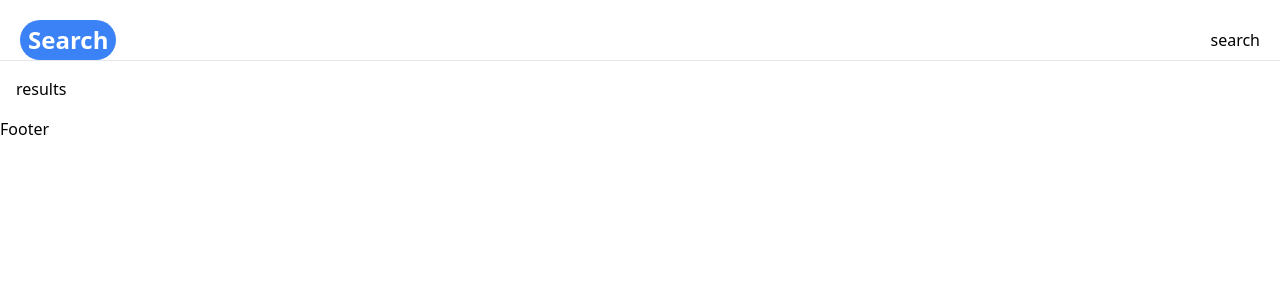
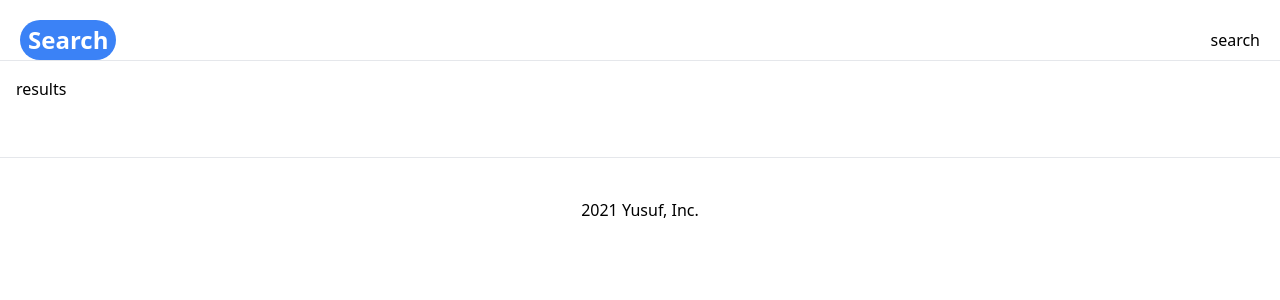
Before and after one commit to yusufisbilir/Web-Search, a React (Create React App) app: page /search in a window 1280 px wide. Shown: the top 300 px of the page. Built offline with nearby package versions, Linux system fonts and the light colour scheme.

Commit message:
Stylize Footer.

```diff
--- a/src/components/Footer.jsx
+++ b/src/components/Footer.jsx
@@ -1,3 +1,7 @@
 export const Footer = () => {
-  return <div>Footer</div>;
+  return (
+    <div className="text-center p-10 mt-10 border-t border-gray-200">
+      <h1>2021 Yusuf, Inc.</h1>
+    </div>
+  );
 };
--- a/src/style.css
+++ b/src/style.css
@@ -594,6 +594,10 @@ video {
   border-color: rgba(229, 231, 235, var(--tw-border-opacity));
 }
 
+.mt-10 {
+  margin-top: 2.5rem;
+}
+
 .flex {
   display: flex;
 }
@@ -636,6 +640,10 @@ video {
   border-bottom-width: 1px;
 }
 
+.border-t {
+  border-top-width: 1px;
+}
+
 .border-gray-200 {
   --tw-border-opacity: 1;
   border-color: rgba(229, 231, 235, var(--tw-border-opacity));
@@ -666,6 +674,10 @@ video {
   padding: 1rem;
 }
 
+.p-10 {
+  padding: 2.5rem;
+}
+
 .py-2 {
   padding-top: 0.5rem;
   padding-bottom: 0.5rem;
@@ -690,6 +702,10 @@ video {
   padding-bottom: 0px;
 }
 
+.text-center {
+  text-align: center;
+}
+
 .text-2xl {
   font-size: 1.5rem;
   line-height: 2rem;
```
